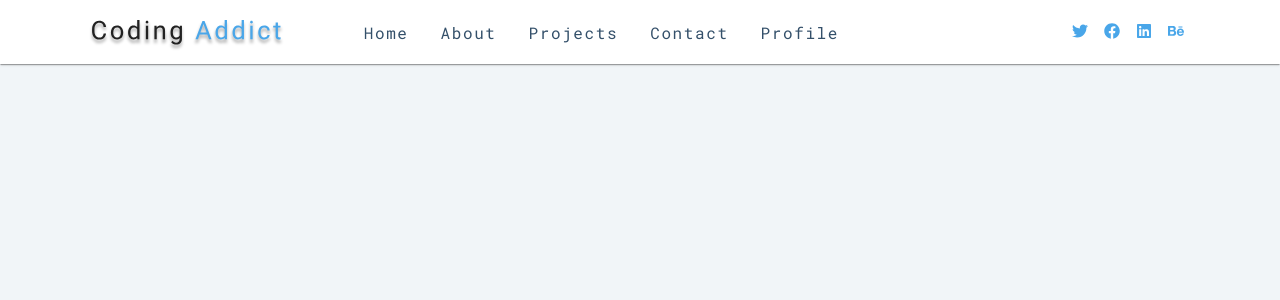
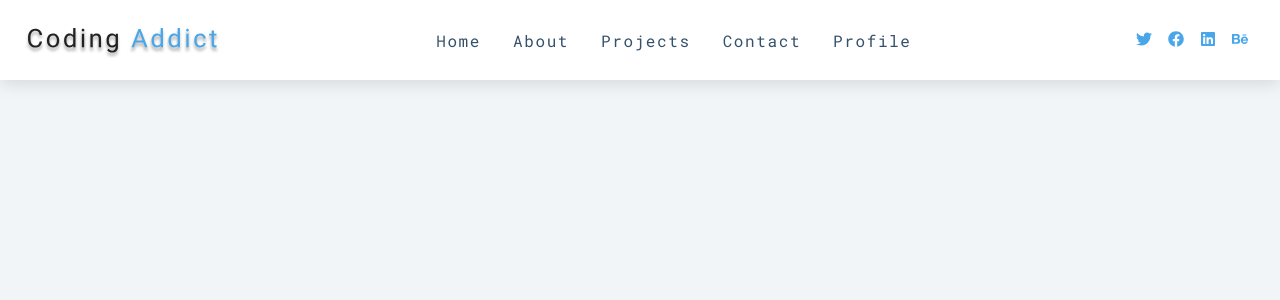
Before and after one commit to Roronoa3301/React-Projects, a React (Create React App) app in the folder navbarproject/: page / in a window 1280 px wide. Shown: the top 300 px of the page. Built offline with nearby package versions, Linux system fonts and the light colour scheme.

Commit message:
Made some further changes.

```diff
--- a/navbarproject/src/components/Navbar.js
+++ b/navbarproject/src/components/Navbar.js
@@ -4,17 +4,11 @@ import logo from "../logo.svg";
 import { FaBars } from "react-icons/fa";
 import {
   Box,
-  Container,
   Button,
-  Card,
-  CardContent,
-  Typography,
   Link,
   AppBar,
   Toolbar,
-  IconButton,
-  Menu,
-  MenuItem,
+  SwipeableDrawer,
 } from "@mui/material";
 
 export default function Navbar() {
@@ -38,28 +32,79 @@ export default function Navbar() {
   return (
     <nav>
       <AppBar
-        className="nav-center"
         position="fixed"
         sx={{
           backgroundColor: "white",
+          boxShadow: "0 5px 15px rgba(0, 0, 0, 0.1)",
         }}
-        elevation={1}
       >
-        <Container className="nav-header">
         <Toolbar
           sx={{
             alignItems: "center",
+            display: "flex",
+            justifyContent: "space-between",
+            padding: "0.5rem",
           }}
         >
-            <Box component="img" src={logo} className="logo" />
-            <Box className="links-container" ref={linksContainerRef}>
+          {/*The Logo*/}
           <Box
-                className="links"
+            component="img"
+            src={logo}
             sx={{
-                  px: 8,
+              height: "2.5rem",
+              display: {
+                xs: "block",
+                sm: "block",
+                md: "block",
+                lg: "block",
+                xl: "block",
+              },
             }}
-                ref={linksRef}
+          />
+          {/*The Toggle Button*/}
+          <Button
+            sx={{
+              fontSize: "1.5rem",
+              color: "#49a6e9",
+              background: "transparent",
+              borderColor: "transparent",
+              transition: "all 0.3s linear",
+              cursor: "pointer",
+              "&:hover": {
+                color: "#D5DCE1",
+                transform: "rotate(90deg)",
+              },
+              alignItems: "end",
+              display: {
+                xs: "block",
+                sm: "block",
+                md: "none",
+                lg: "none",
+                xl: "none",
+              },
+            }}
+            onClick={toggleLinks}
           >
+            <FaBars />
+          </Button>
+          {/*The Links*/}
+          <Box
+            ref={linksContainerRef}
+            sx={{
+              display: {
+                xs: "none",
+                sm: "none",
+                md: "flex",
+                lg: "flex",
+                xl: "flex",
+              },
+              overflow: "hidden",
+              transition: "all 0.3s linear",
+              height: "auto !important",
+              justifyContent: "center",
+            }}
+          >
+            <Box className="links" ref={linksRef}>
               {links.map((link) => {
                 const { id, url, text } = link;
                 return (
@@ -70,42 +115,38 @@ export default function Navbar() {
               })}
             </Box>
           </Box>
+          {/*The Social Icons*/}
           <Box
-              className="social-icons"
             sx={{
-                ml: 20,
+              display: {
+                xs: "none",
+                sm: "none",
+                md: "flex",
+                lg: "flex",
+                xl: "flex",
+              },
             }}
           >
             {social.map((socialIcon) => {
               const { id, url, icon } = socialIcon;
               return (
-                  <Link key={id} href={url} underline="none">
+                <Link
+                  key={id}
+                  href={url}
+                  underline="none"
+                  sx={{
+                    margin: "0 0.5rem",
+                    color: "#49a6e9",
+                    transition: "all 0.3s linear",
+                    "&:hover": { color: "hsl(205, 90%, 76%)" },
+                  }}
+                >
                   {icon}
                 </Link>
               );
             })}
           </Box>
-            <Button
-              className="nav-toggle"
-              sx={{
-                fontSize: "1.5rem",
-                color: "#49a6e9",
-                background: "transparent",
-                borderColor: "transparent",
-                transition: "all 0.3s linear",
-                cursor: "pointer",
-                // "&:hover": {
-                //   color: "#D5DCE1",
-                //   transform: "rotate(90deg)",
-                // },
-                display: { xs: "block", sm: "none" },
-              }}
-              onClick={toggleLinks}
-            >
-              <FaBars />
-            </Button>
         </Toolbar>
-        </Container>
       </AppBar>
     </nav>
   );
--- a/navbarproject/src/customDesign.css
+++ b/navbarproject/src/customDesign.css
@@ -69,6 +69,9 @@ nav {
     .nav-toggle {
         display: none;
     }
+    .button-toggle {
+        display: none;
+    }
     .nav-center {
         display: flex;
         align-items: center;
@@ -78,10 +81,12 @@ nav {
     }
     .links-container {
         height: auto !important;
+        justify-content: center;
         display: flex;
     }
     .links {
         display: flex;
+        justify-content: center;
 
     }
     .links a {
```
Lines whose indentation alone changed are shown as unchanged.
